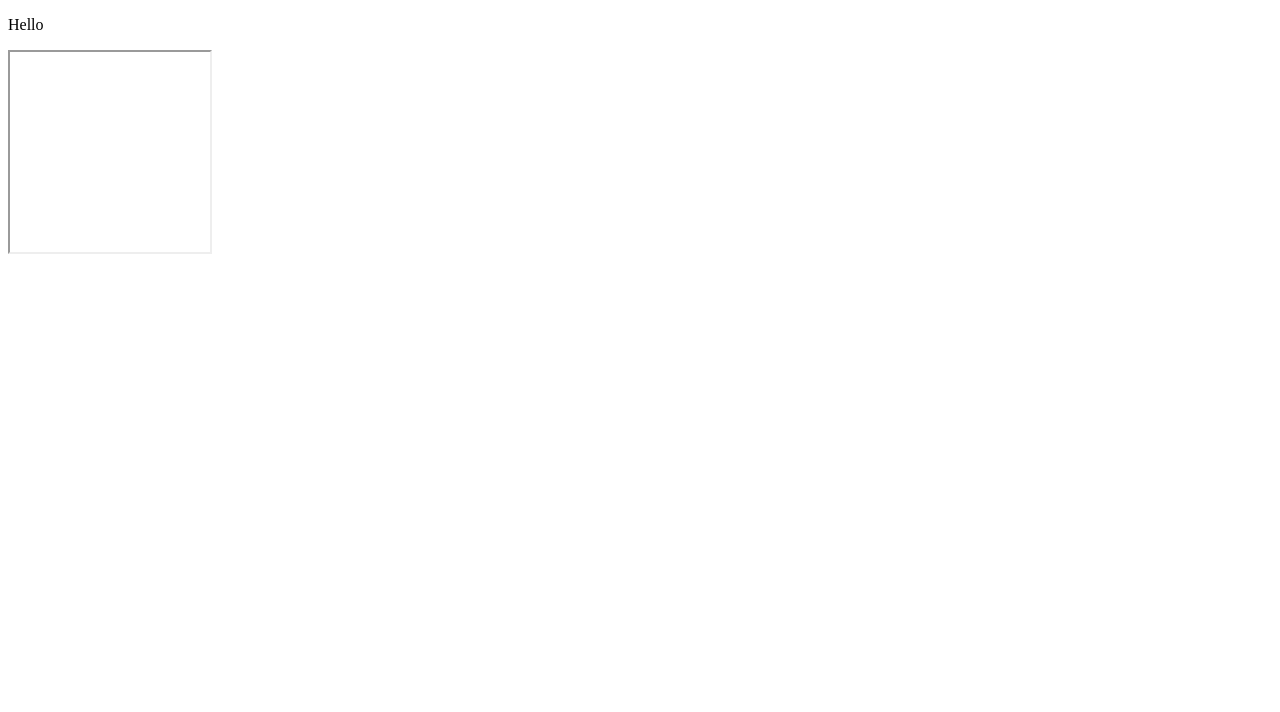
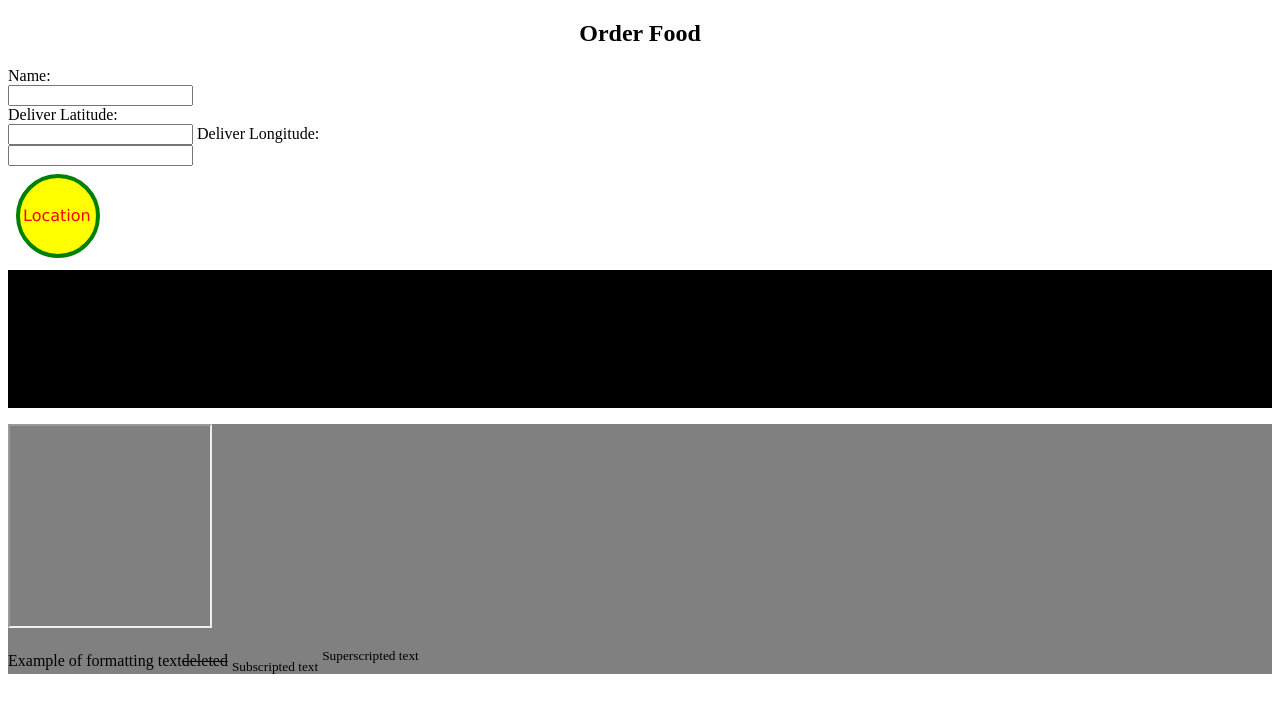
Before and after one commit to JUMP-2019-HTML-Project-Team-3/HTML-Team-3-Project, a plain HTML site: page greg.html in a window 1280 px wide. Drawn offline with Linux system fonts and the light colour scheme.

Commit message:
Added More

```diff
--- a/greg.html
+++ b/greg.html
@@ -1,12 +1,131 @@
 <!DOCTYPE html>
 <html>
-    <head>
+<!--Feature 6 Layout-->
+<meta name="viewport" content="width=device-width, initial-scale=1">
 
-    </head>
+    <header>
+        <h2><b>Order Food</b></h2>
+    </header>
     <body>
         <p>
-            Hello
+
+        <form>
+        Name:<br>
+        <input type="text" name="firstname"><br>
+        Deliver Latitude:<br>
+        <input type="text" name="latDeliv" id="latDelivid">
+        Deliver Longitude:<br>
+        <input type="text" name="longDeliv" id="longDelivid">
+        </form>
+
+        <div id="demo">
+
+        </div>
+        <!--Feature 7 SVG-->
+        <!--Feature 8 OnClick Event-->
+        <svg width="100" height="100" onclick="getLocation()">
+            <circle cx="50" cy="50" r="40" stroke="green" stroke-width="4" fill="yellow" />
+            <text fill="red" font-size="16" font-family="Verdana" x="15" y="55">Location</text>
+        </svg>
+
+            <!--Feature 4 Lists-->
+            <!--Feature 1 Attributes-->
+            <nav>
+            <ul>
+                <li id="li1" onclick="addFood1">Food 1</li>
+                <li id="li2">Food 2</li>
+                <li id="li3">Food 3</li>
+            </ul>
+        </nav>
         </p>
-        <iframe scr="https://www.w3schools.com" height="200" width="200"></iframe>
+        <article>
+        <!--Feature 5 Iframe-->
+        <iframe scr="file:///D:/HTML/HTML-Team-3-Project/greg2.html" height="200" width="200"></iframe>
+
+        <!--Feature 2 Formating-->
+        <p>
+
+        Example of formatting text<del>deleted</del>
+        <sub>Subscripted text</sub>
+        <sup>Superscripted text</sup>
+    </p>
+    </article>
     </body>
+
+    <!--Feature 3 CSS-->
+<style>
+header{
+    text-align: center;
+}
+
+nav{
+    -webkit-flex: 1;
+    -ms-flex: 1;
+    flex: 1;
+}
+
+article{
+-webkit-flex: 3;
+  -ms-flex: 3;
+  flex: 3;
+  background: grey;
+}
+ul{
+    list-style-type: none;
+    margin: 0;
+    padding: 0;
+    overflow: hidden;
+    background-color: black;
+}
+
+li{
+    display: block;
+    text-align: center;
+    padding: 14px 16px;
+}
+
+#li1:hover{
+    background-color: red;
+}
+
+#li2:hover{
+    background-color: white;
+}
+
+#li3:hover{
+    background-color: blue;
+}
+
+@media (max-width: 600px){
+    section{
+    -webkit-flex-direction:column;
+    flex-direction: column;
+}
+}
+</style>
+
+<!--Feature 8 Geolocation-->
+<script>
+        var x = document.getElementById("demo");
+        function getLocation() {
+          if (navigator.geolocation) {
+            navigator.geolocation.getCurrentPosition(showPosition);
+          } else {
+            x.innerHTML = "Geolocation is not supported by this browser.";
+          }
+        }
+
+        function showPosition(position) {
+        var lat = document.getElementById("latDelivid");
+        var long = document.getElementById("longDelivid");
+        lat.value =  position.coords.latitude;
+        long.value = position.coords.longitude;
+        }
+
+        function addFood1()
+        {
+            var tmp = document.getElementById("li1");
+            tmp.style.backgroundColor = red;
+        }
+        </script>
 </html>
--- /dev/null
+++ b/styles.css
@@ -0,0 +1,20 @@
+ul{
+    list-style-type: none;
+    margin: 0;
+    padding: 0;
+    overflow: hidden;
+}
+
+li{
+    display: inline;
+}
+
+li a{
+    display: block;
+    text-align: center;
+    padding: 14px 16px;
+}
+
+li a:hover{
+    background-color: blue;
+}
```
Also changed, not shown: greg2.html (+2 -1 lines), features.txt (added).
